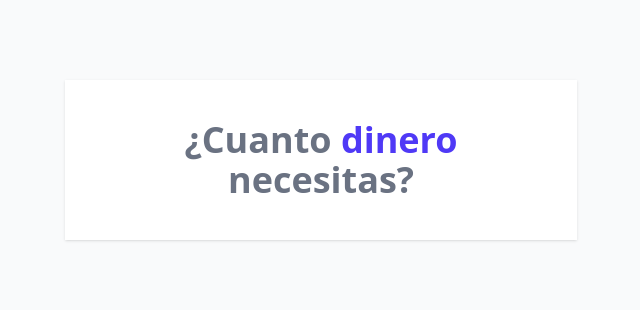
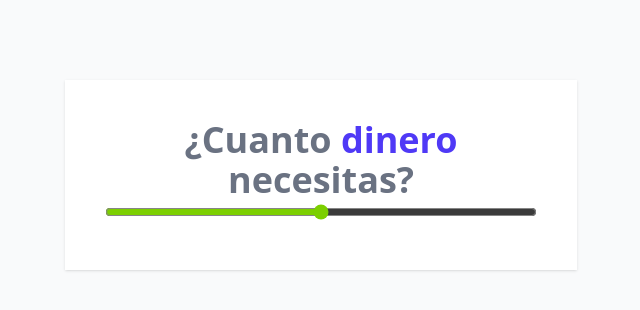
Before and after one commit to AldahirAlonso/Cotizador-de-Prestamos, a React (Vite) app: page / in a window 1280 px wide. Shown: the top 310 px of the page, without its empty margins (319-959 px from the left). Built offline with nearby package versions, Linux system fonts and the light colour scheme.

Commit message:
Agregar un input y usando state.

```diff
--- a/src/App.jsx
+++ b/src/App.jsx
@@ -1,11 +1,24 @@
+import { useState } from 'react'
 import Header from "./components/Header"
 
 function App() {
+  let [cantidad, setCantidad] = useState(10000);
+
+  console.log(cantidad);
+
+  function handleChange(e) {
+    console.log(Number(e.target.value));
+  }
 
   return (
       <div className="my-20 max-w-lg mx-auto bg-white shadow p-10">
+        <Header />
 
-        <Header />
+        <input
+          type="range"
+          className="w-full h-6 bg-gray-200 accent-lime-500 hover:accent-lime-600"
+          onChange={ handleChange }
+        />
       </div>
   )
 }
```
